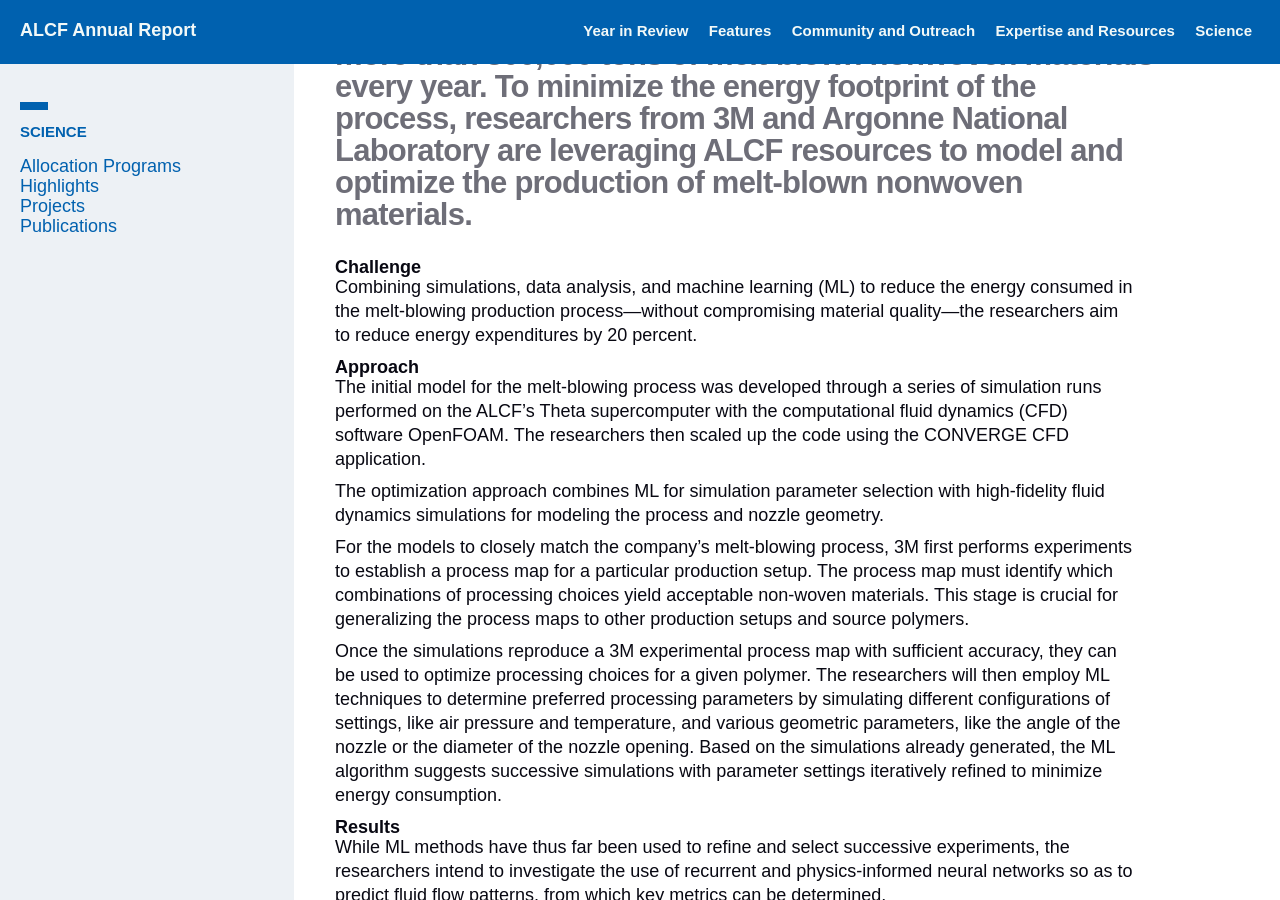
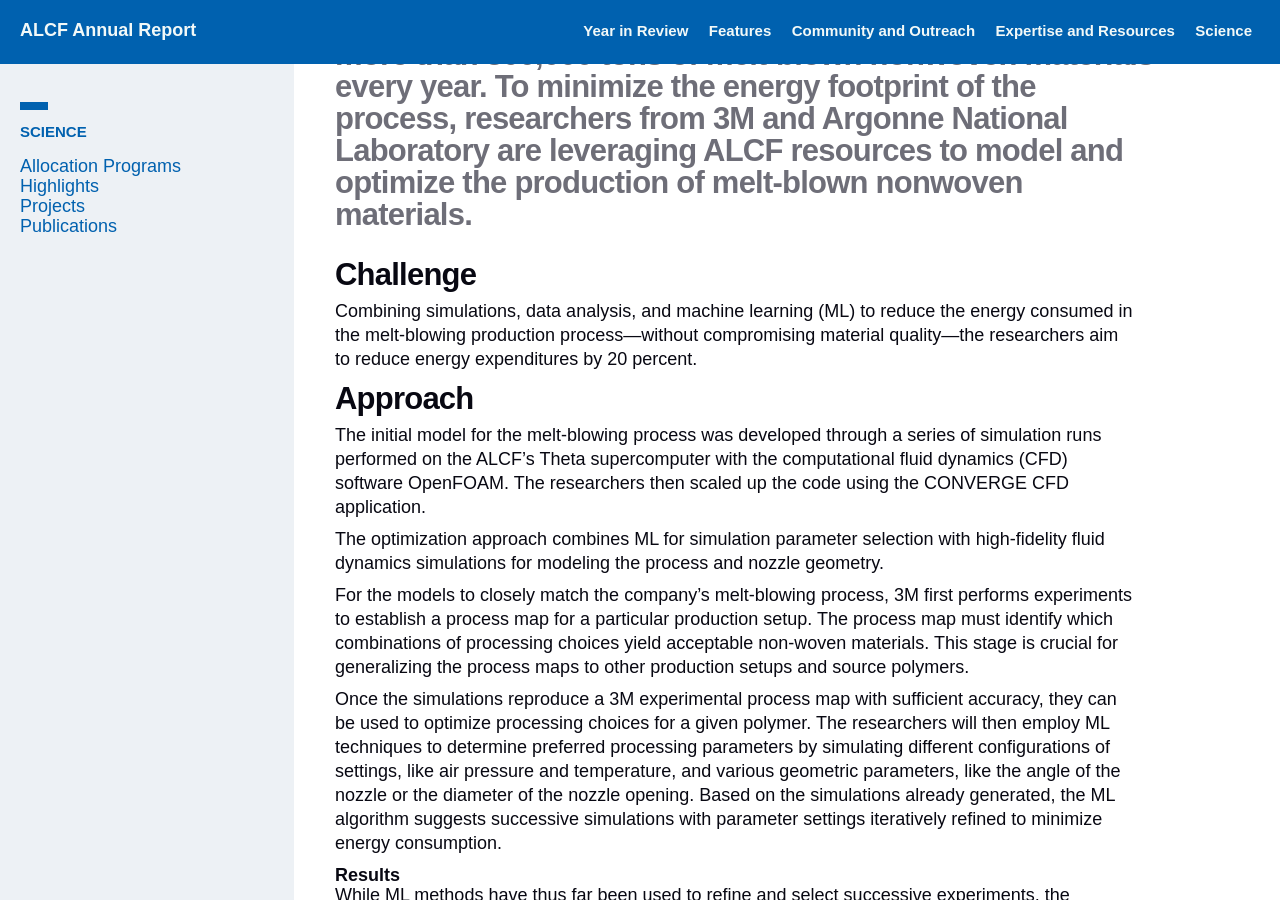
Before and after one commit to sbx-bnagle/ALCF-AR2022, a Jekyll site: the page built from _highlights/foster-3m.md, in a window 1280 px wide and 900 px high, scrolled down 1036 px. Built offline with Jekyll 4.4.1, drawn with Linux system fonts in a browser that asks for light colours; some web fonts are replaced.

Commit message:
changed heading sizes

```diff
--- a/_highlights/foster-3m.md
+++ b/_highlights/foster-3m.md
@@ -24,13 +24,13 @@
 
 
 
-## Challenge
+# Challenge
 
 Combining simulations, data analysis, and machine learning (ML) to reduce the energy consumed in the melt-blowing production process—without compromising material quality—the researchers aim to reduce energy expenditures by 20 percent.
 
 
 
-## Approach
+# Approach
 
 The initial model for the melt-blowing process was developed through a series of simulation runs performed on the ALCF’s Theta supercomputer with the computational fluid dynamics (CFD) software OpenFOAM. The researchers then scaled up the code using the CONVERGE CFD application.
 
@@ -50,6 +50,6 @@
 
 
 
-## Impact
+# Impact
 
 Reduction of energy expenditures by 20 percent in a market space as large as that of melt-blown nonwoven materials stands to carry global environmental and economic effects, including significantly smaller production costs and externalities.
```
